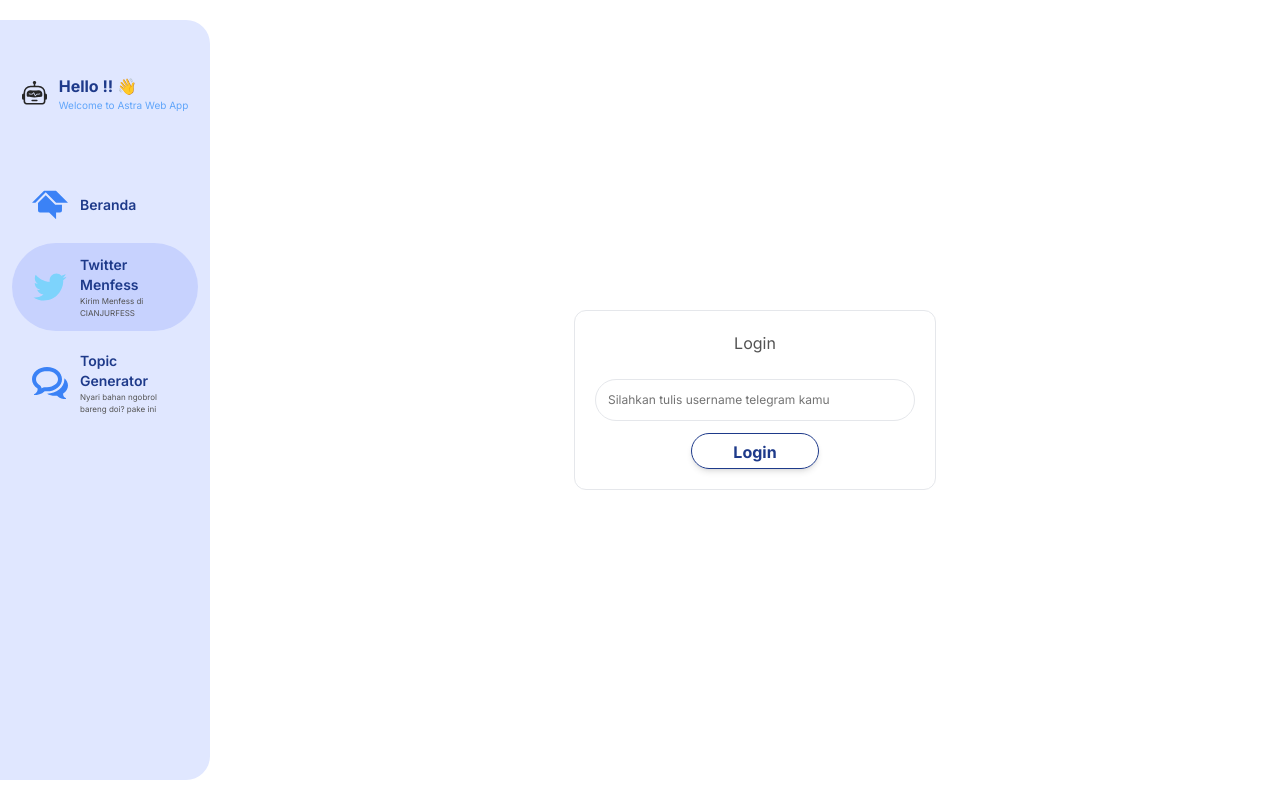
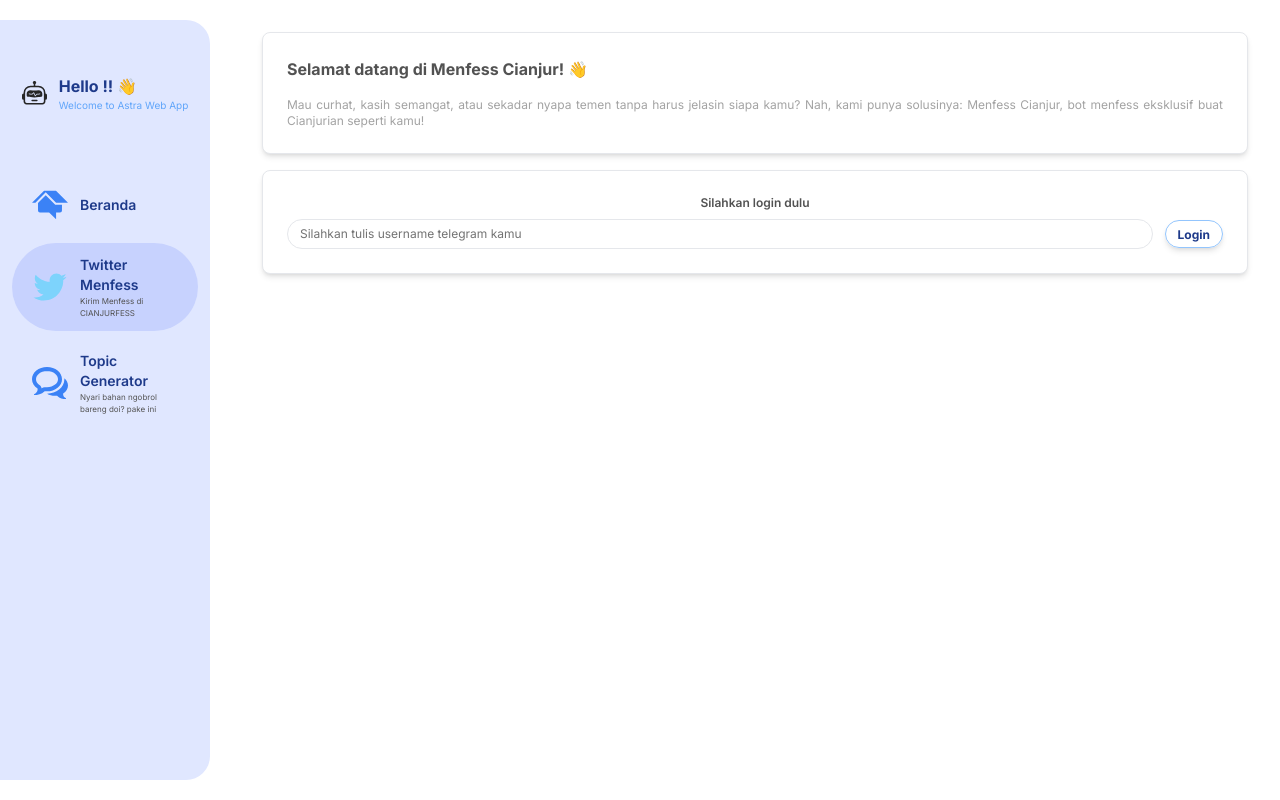
Before and after one commit to ihda06/astra-webapp, a Next.js app: page /twitter-menfess in a window 1280 px wide. Built offline with nearby package versions, Linux system fonts and the light colour scheme; no server answers.

Commit message:
styling: add direction and card, adj some style

```diff
--- /dev/null
+++ b/src/app/twitter-menfess/Direction.tsx
@@ -0,0 +1,32 @@
+import Card from "@/commons/components/Card";
+
+export default function Direction({}) {
+  return (
+    <div className="grid grid-cols-1 gap-2">
+      <Card className="w-full h-full">
+        <div className=" h-14 flex items-center">
+          <h1 className=" text-base text-neutral-700 font-bold mb-4">Cara menggunakan</h1>
+        </div>
+        <ul className="text-[10px] list-disc text-neutral-400 dark:text-neutral-300 ml-4">
+          <li>Jangan lupa gunakan trigger "Cjr!"</li>
+          <li>Contoh : "Cjr! ini menfes aku"</li>
+        </ul>
+      </Card>
+      <Card className="w-full h-full">
+        <div className=" h-14 flex items-center">
+          <h1 className=" text-base text-neutral-700 font-bold mb-4">Rules</h1>
+        </div>
+        <ul className="text-[10px] list-disc text-neutral-400 dark:text-neutral-300 ml-4">
+          <li>Dilarang mengirim sara</li>
+          <li>Dilarang menyebarkan privasi</li>
+          <li>Dilarang mengirim tweet menganggu</li>
+          <li>Dilarang mengirim tweet spam</li>
+          <li>Dilarang promosi</li>
+          <li>Dilarang mention akun lain</li>
+          <li>Dilarang mengirim link lain</li>
+
+        </ul>
+      </Card>
+    </div>
+  );
+}
--- /dev/null
+++ b/src/app/twitter-menfess/Introduction.tsx
@@ -0,0 +1,8 @@
+import Card from "@/commons/components/Card";
+
+export default function Introduction({}) {
+  const title = "Selamat datang di Menfess Cianjur! 👋";
+  const text =
+    "Mau curhat, kasih semangat, atau sekadar nyapa temen tanpa harus jelasin siapa kamu? Nah, kami punya solusinya: Menfess Cianjur, bot menfess eksklusif buat Cianjurian seperti kamu!";
+  return <Card title={title} text={text} className="w-full" />;
+}
--- a/src/app/twitter-menfess/Login.tsx
+++ b/src/app/twitter-menfess/Login.tsx
@@ -3,10 +3,11 @@
 import Button from "@/commons/components/Button";
 import { useTwitter } from "@/context/twitter-login";
 import Airtables from "@/utils/Airtable";
-import axios from "axios";
-import { useSearchParams } from "next/navigation";
 
 import { ChangeEvent, MouseEvent, useEffect, useState } from "react";
+import Introduction from "./Introduction";
+import Container from "@/commons/components/Container";
+import Card from "@/commons/components/Card";
 
 export default function Login({}) {
   // const searchParams = useSearchParams();
@@ -18,7 +19,7 @@ export default function Login({}) {
   const [isLoading, setIsLoading] = useState<Boolean>(false);
   const handleChange = (e: ChangeEvent<HTMLInputElement>) => {
     if (e.target.value != null) {
-      setUsnTele(e.target.value); //error
+      setUsnTele(e.target.value);
     }
   };
 
@@ -31,7 +32,6 @@ export default function Login({}) {
         localStorage.setItem("teleUsn", usnTele as string);
 
         login(usnTele);
-
 
         // setUsnTele(usnTele)
         return true;
@@ -47,31 +47,44 @@ export default function Login({}) {
 
   const handleClickLogin = async (e: MouseEvent<HTMLDivElement>) => {
     try {
+      if (!usnTele) {
+        setIsError("Mohon isi username");
+      } else {
         setIsLoading(true);
         await AuthTele();
         setIsLoading(false);
+      }
     } catch (error) {
       console.log(error);
     }
   };
 
-
   return (
-    <div className="h-full flex justify-center items-center py-20 lg:p-0">
-      <div className="p-5 flex flex-col items-center gap-3 text-center border rounded-xl text-neutral-600">
+    <Container className="space-y-4">
+      <Introduction />
+      <Card className="h-full text-center w-full">
+        <div className="flex flex-col gap-2 ">
           {isLoading ? (
             <div className="text-center text-neutral-500">
               Loading <span>⌛</span>
             </div>
           ) : (
             <>
-            <h1>Login</h1>
-            <h4 className=" text-red-600 text-xs font-semibold">{isError}</h4>
+              {isError ? (
+                <h4 className=" text-red-600 text-xs font-semibold">
+                  {isError}
+                </h4>
+              ) : (
+                <h4 className=" text-neutral-600 text-xs font-semibold">
+                  Silahkan login dulu
+                </h4>
+              )}
               {twitterStatus}
+              <div className="lg:flex">
                 <input
                   type="text"
                   className={
-                "border p-3 rounded-full text-xs w-80 placeholder:text-neutral-500 text-neutral-900" +
+                    "border p-1.5 px-3 rounded-full text-xs w-full placeholder:text-neutral-500 text-neutral-900" +
                     (isError
                       ? "border-red-600 placeholder-red-600 focus:outline-red-600"
                       : "")
@@ -79,15 +92,19 @@ export default function Login({}) {
                   placeholder="Silahkan tulis username telegram kamu"
                   onChange={handleChange}
                 ></input>
+                <div className="flex items-center justify-center lg:mt-0 mt-3 lg:ml-3">
                   <Button
-              className="hover:text-white border-blue-900 hover:bg-blue-800 w-32 font-bold text-blue-900 shadow-md"
+                    className="hover:text-white text-xs border-blue-300 hover:bg-blue-800 font-bold text-blue-900 shadow-md"
                     onClick={handleClickLogin}
                   >
                     Login
                   </Button>
+                </div>
+              </div>
             </>
           )}
         </div>
-    </div>
+      </Card>
+    </Container>
   );
 }
--- a/src/app/twitter-menfess/Response.tsx
+++ b/src/app/twitter-menfess/Response.tsx
@@ -1,22 +1,29 @@
+import Card from "@/commons/components/Card";
 import Link from "next/link";
 
 export default function Response({ success }: { success?: string }) {
   {
     return (
-      <div className="flex flex-col text-center">
+      <Card className="text-center w-full">
           <div className="">
             <h1 className={"text-sm font-bold text-sky-400"}>Link Tweet ✅</h1>
-          <p className="text-xs text-neutral-400 dark:text-neutral-300">Simpan link ini baik baik ⚠️</p>
+            {success && (
+              <p className="text-xs text-neutral-400 dark:text-neutral-300">
+                Simpan link ini baik baik ⚠️
+              </p>
+            )}
           </div>
           <div className="shadow-sm p-5 rounded-full text-xs break-words">
-          <Link
-            href={`${success}`}
-            className={" underline text-sky-500"}
-          >
+            {success ? (
+              <Link href={`${success}`} className={" underline text-sky-500"}>
                 {success}
               </Link>
+            ) : (
+              <h1 className="text-neutral-400">Kamu belum mengirim menfess</h1>
+            )}
           </div>
-      </div>
+
+      </Card>
     );
   }
 }
--- a/src/app/twitter-menfess/TwitterMenfess.tsx
+++ b/src/app/twitter-menfess/TwitterMenfess.tsx
@@ -1,11 +1,13 @@
 import Container from "@/commons/components/Container";
-import TopicSuggestion from "./TopicSuggestion";
 import TwitterMenfessForm from "./TwitterMenfessForm";
+import Direction from "./Direction";
+
 
 export default function TwitterMenfess({}) {
   return (
-    <Container className="flex flex-col gap-10">
+    <Container className="flex flex-col gap-5 lg:w-[900px]">
       <TwitterMenfessForm />
+      <Direction />
       {/* <TopicSuggestion></TopicSuggestion> */}
     </Container>
   );
--- a/src/app/twitter-menfess/TwitterMenfessForm.tsx
+++ b/src/app/twitter-menfess/TwitterMenfessForm.tsx
@@ -182,7 +182,7 @@ export default function TwitterMenfessForm({}) {
           </div>
         </div>
       </div>
-      {isSuccess && <Response success={isSuccess} />}
+      <Response success={isSuccess}/>
     </>
   );
 }
--- /dev/null
+++ b/src/commons/components/Card.tsx
@@ -0,0 +1,26 @@
+export default function Card({
+  title,
+  text,
+  className,
+  children,
+}: {
+  className?: string;
+  title?: string;
+  text?: string;
+  children?: React.ReactNode;
+}) {
+  return (
+    <div className="flex items-center justify-center">
+      <div
+        className={
+          "bg-white rounded-lg p-6 border dark:border-white shadow-md " + className
+        }
+      >
+        {title && <h1 className=" text-base text-neutral-600 dark:text-white font-bold mb-4">{title}</h1>}
+        {text && <p className="text-xs text-neutral-400 dark:text-neutral-300 text-justify">{text}</p>}
+
+        {children}
+      </div>
+    </div>
+  );
+}
--- a/src/commons/components/Container.tsx
+++ b/src/commons/components/Container.tsx
@@ -6,5 +6,5 @@ interface containerProps {
 }
 
 export default function Container({className="", children}: containerProps) {
-  return <div className={`mt-20 mb-10 lg:mt-0 p-8 ${className}` }>{children}</div>;
+  return <div className={` mt-5 mb-10 lg:mt-0 p-8 ${className}` }>{children}</div>;
 }
```
Lines whose indentation alone changed are shown as unchanged.
